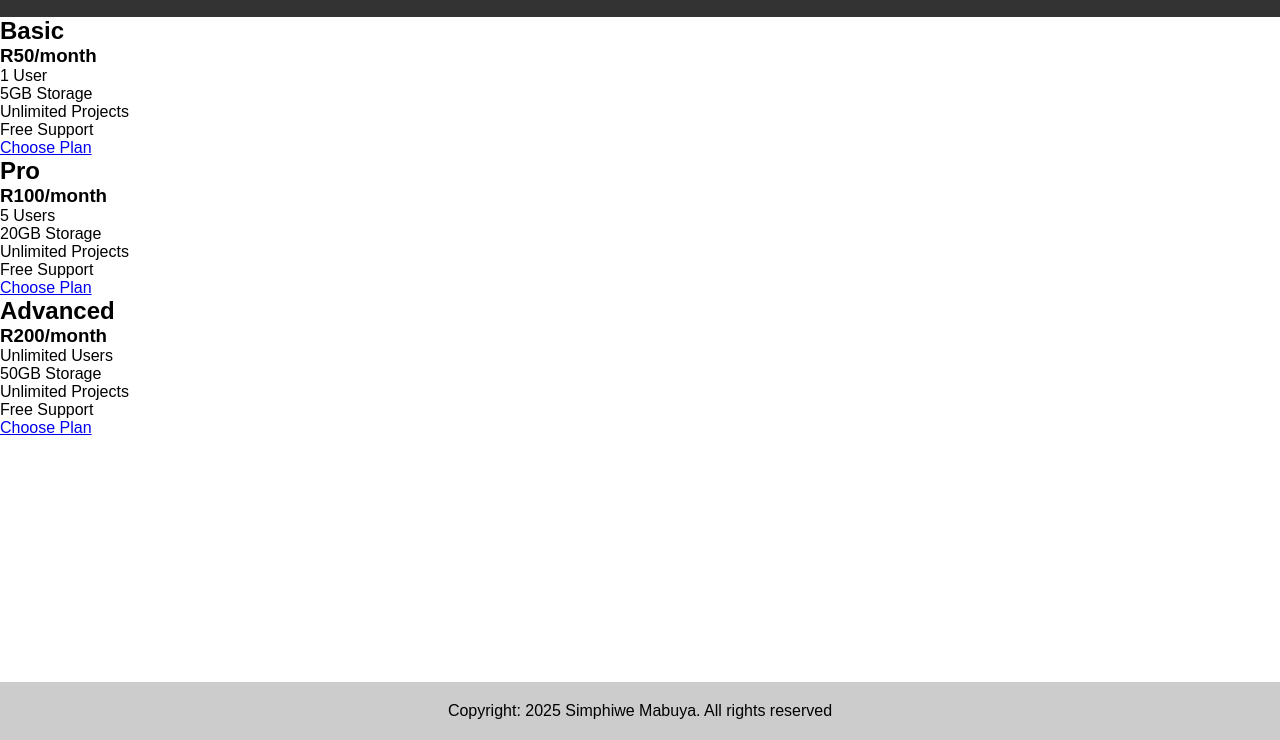
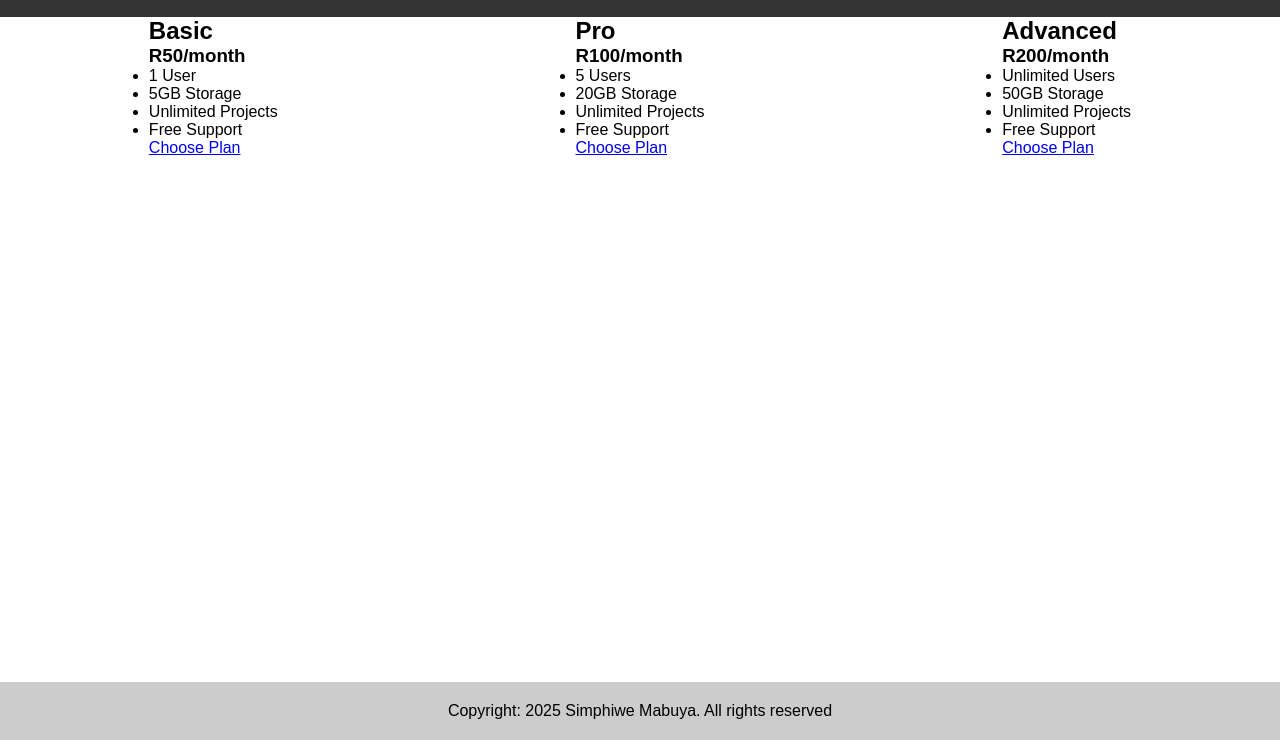
Before and after one commit to Simphiwe-Mabuya/landing-page, a plain HTML site: page index.html in a window 1280 px wide. Shown: the part 60-800 px from the top of the page. Drawn offline with Linux system fonts and the light colour scheme.

Commit message:
Added a price-table rule: gave it a display: flex

```diff
--- a/style.css
+++ b/style.css
@@ -38,6 +38,11 @@ nav a {
     text-decoration: none;
 }
 
+.pricing-table {
+    display: flex;
+    justify-content: space-around;
+    flex-wrap: wrap;
+}
 
 footer {
     background-color: #ccc;
```
